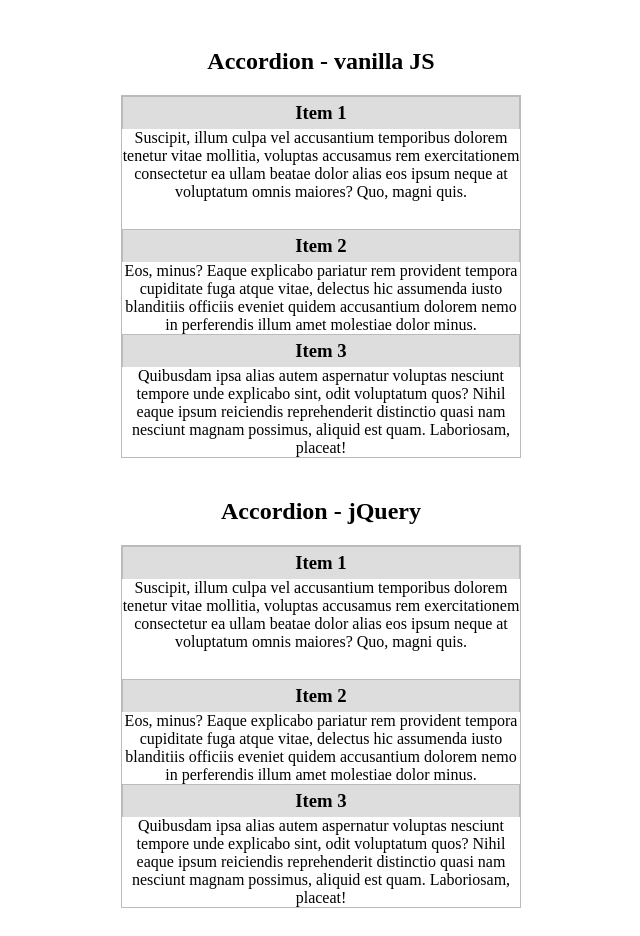
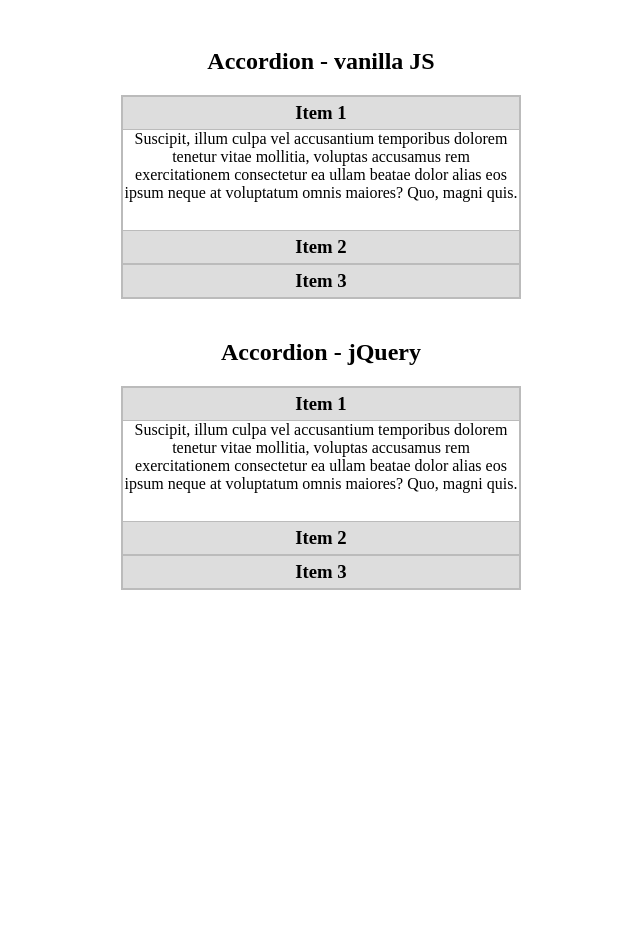
Before and after one commit to danielminschinski/Accordion-, a website: page index.html in a window 1280 px wide. Shown: the whole page, without its empty margins (319-959 px from the left). After the commit the page ends 800 px from the top, so only its background shows below. Drawn offline with Linux system fonts and the light colour scheme.

Commit message:
Edit index.html

```diff
--- a/sass/style.scss
+++ b/sass/style.scss
@@ -21,13 +21,20 @@
 		padding: 5px;
 		border: 1px solid #bbb;
 		border-bottom: none;
-		transition: height 0.5s;
+		cursor: pointer;
 
+		+ div {
+			height: 0;
+			overflow: hidden;
+			border: 1px solid #bbb;
+			border-bottom: none;
+			transition: height 0.5s;
+		}
 
-	&.active {
-		+ div {
-			height: 100px;
-			overflow: auto;
+		&.active {
+			+ div {
+				height: 100px;
+				overflow: auto;
 			}
 		}
 	}
```
Also changed, not shown: css/style.css.
